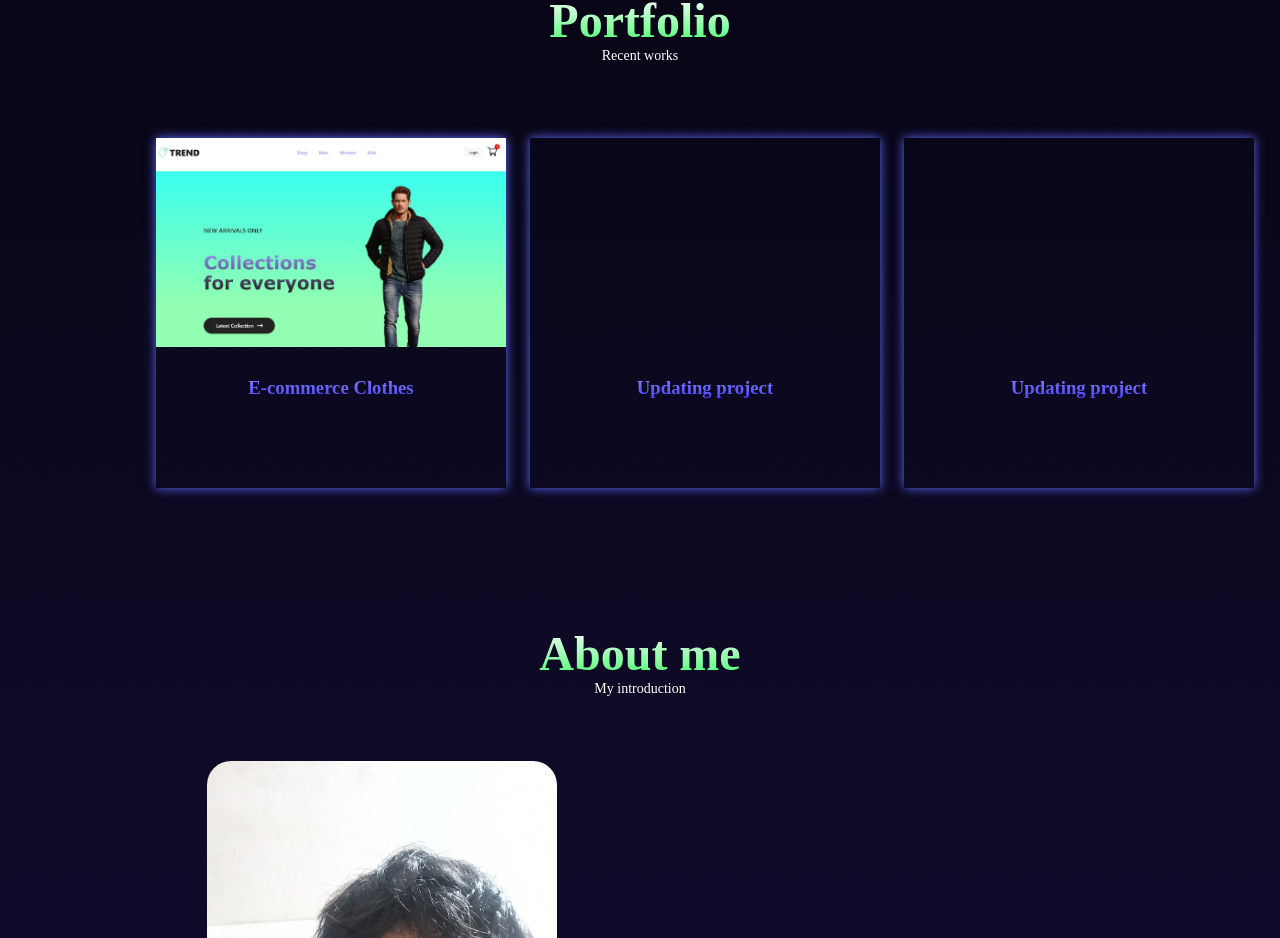
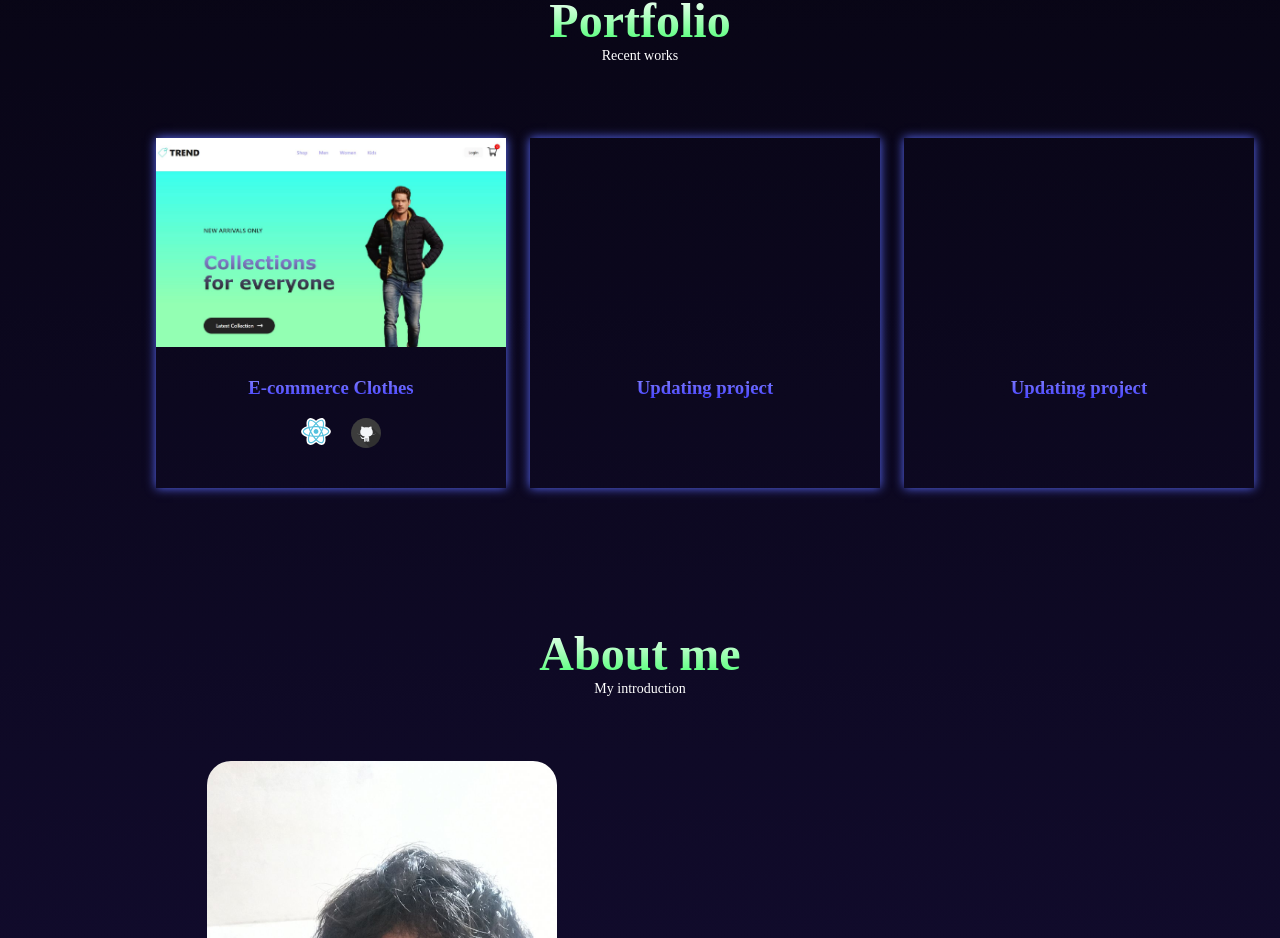
Before and after one commit to DontStopPrograming/portfolio2024, a React (Vite) app: page / in a window 1280 px wide. Shown: the part 1013-1951 px from the top of the page. Built offline with nearby package versions, Linux system fonts and the light colour scheme.

Commit message:
added icons of technology

```diff
--- a/src/components/portfolio/Portfolio.jsx
+++ b/src/components/portfolio/Portfolio.jsx
@@ -1,4 +1,7 @@
 import './portfolio.css'
+import reactImg from '../../assets/react.svg'
+import gitImg from '../../assets/github.svg'
+
 
 
 export const Portfolio = () => {
@@ -8,14 +11,22 @@ export const Portfolio = () => {
       <span className='section__subtitle'> Recent works</span>
       <div className='portfolio__container container grid'>
 
-        <a href='https://tendency.netlify.app'>
-          <div className='portfolio__box box__photo__first'>
+
+        <div className='portfolio__box box__photo__first'>
+          <a className='' href='https://tendency.netlify.app'>
             {/* <div className = 'portfolio__image'> <img src = {pruebaImg}  alt= 'react' /> </div> */}
-            <div className='portfolio__image'>  </div>
-            <div className='portfolio__title'> <h3> E-commerce Clothes</h3> </div>
-            <div className='portfolio__description'> <span>  </span> </div>
+            <div className='portfolio__image'>
+
+            </div>
+          </a>
+          <div className='portfolio__title'> <h3> E-commerce Clothes</h3> </div>
+          <div className='portfolio__description'>
+            <img src={reactImg} />
+            <img src={gitImg} />
           </div>
-        </a>
+
+        </div>
+
 
         <div className='portfolio__box box__photo__second'>
           <div className='portfolio__image'>  </div>
--- a/src/components/portfolio/portfolio.css
+++ b/src/components/portfolio/portfolio.css
@@ -27,6 +27,13 @@
     width: 200px;
     height: 200px;
     z-index: 9;
+}
+
+.portfolio__description img {
+    margin-left: 20px;
+
+    width: 30px;
+    height: 30px;
 }
 
 
```
Also changed, not shown: src/assets/react.svg (added).
